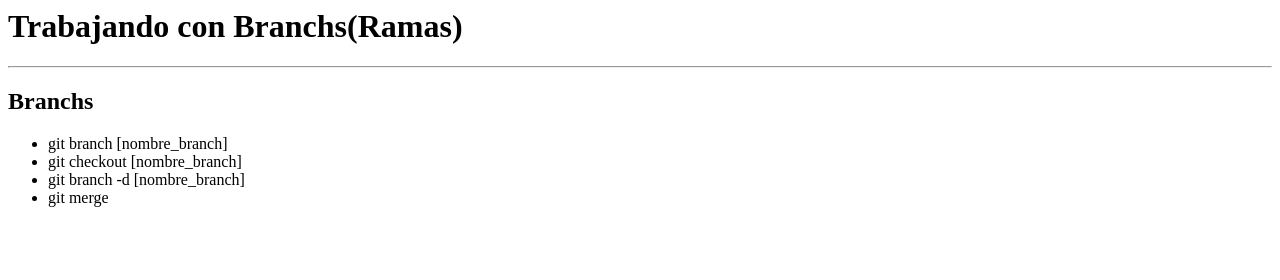
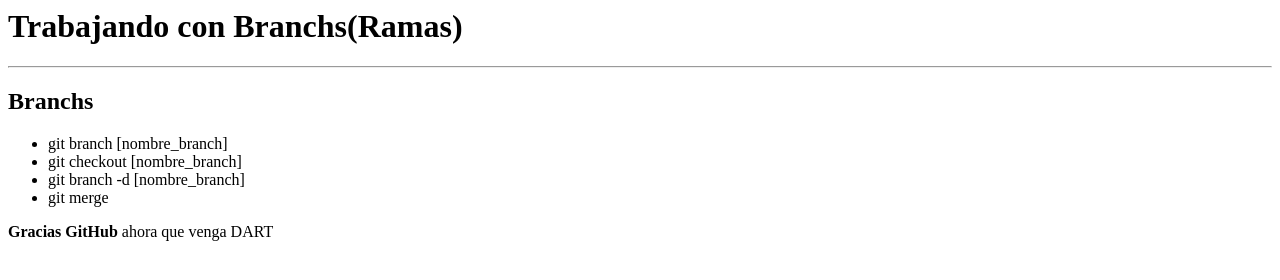
Before and after one commit to Milagritoc/Clase-2, a plain HTML site: page index.html in a window 1280 px wide. Drawn offline with Linux system fonts and the light colour scheme.

Commit message:
Últimos Cambios

```diff
--- a/index.html
+++ b/index.html
@@ -12,5 +12,6 @@
       <li>git branch -d [nombre_branch]</li>
       <li>git merge</li>
     </ul>
+    <b>Gracias GitHub</b> ahora que venga DART
   </body>
 </html>
```
